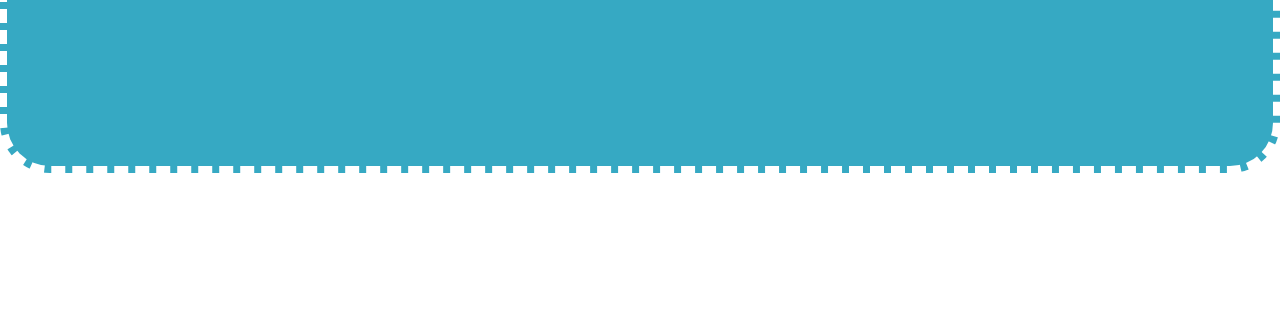
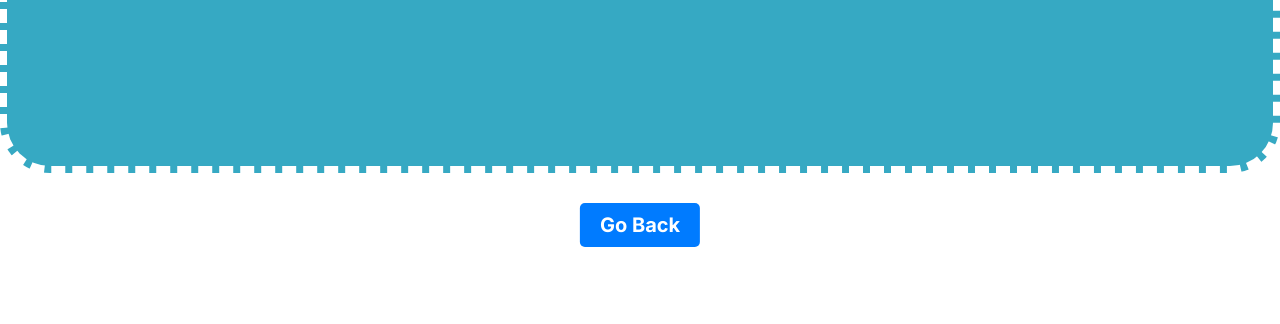
Before and after one commit to haris-bit/EyeDiagnosticSystem-FYP, a Django app: page /result/ in a window 1280 px wide. Shown: the part 533-857 px from the top of the page. Run offline with Django 3.2, Linux system fonts and the light colour scheme.

Commit message:
added go back button

```diff
--- a/classifier/templates/classifier/page5.html
+++ b/classifier/templates/classifier/page5.html
@@ -11,6 +11,30 @@
       rel="stylesheet"
       href="https://fonts.googleapis.com/css2?family=Inter:wght@400;700;800&display=swap"
     />
+    <style>
+      .go-back-wrapper {
+        position: fixed;
+        bottom: 20px;
+        left: 50%;
+        transform: translateX(-50%);
+      }
+
+      .go-back-button {
+        display: inline-block;
+        padding: 10px 20px;
+        background-color: #007bff;
+        color: #fff;
+        font-family: 'Inter', sans-serif;
+        font-weight: 700;
+        text-decoration: none;
+        border-radius: 5px;
+        transition: background-color 0.3s ease;
+      }
+
+      .go-back-button:hover {
+        background-color: #0056b3;
+      }
+    </style>
   </head>
   <body>
     <div class="desktop-5">
@@ -20,6 +44,9 @@
         <b class="normal">{{ prediction }}</b>
       </div>
       <div class="result">Result</div>
+      <div class="go-back-wrapper">
+        <a class="image-upload-failed go-back-button" href="/upload">Go Back</a>
+      </div>
     </div>
   </body>
 </html>
```
Also changed, not shown: db.sqlite3.
